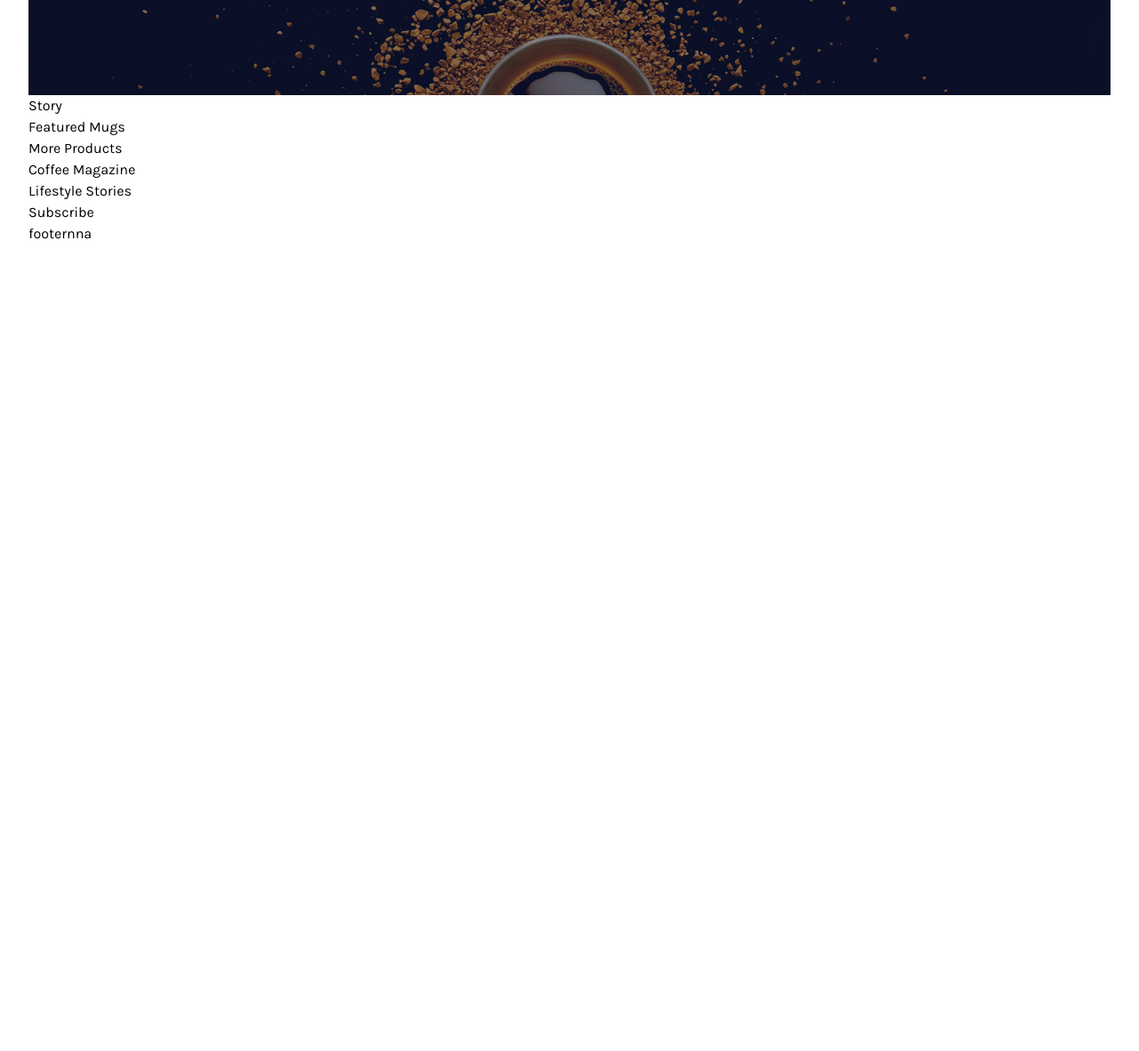
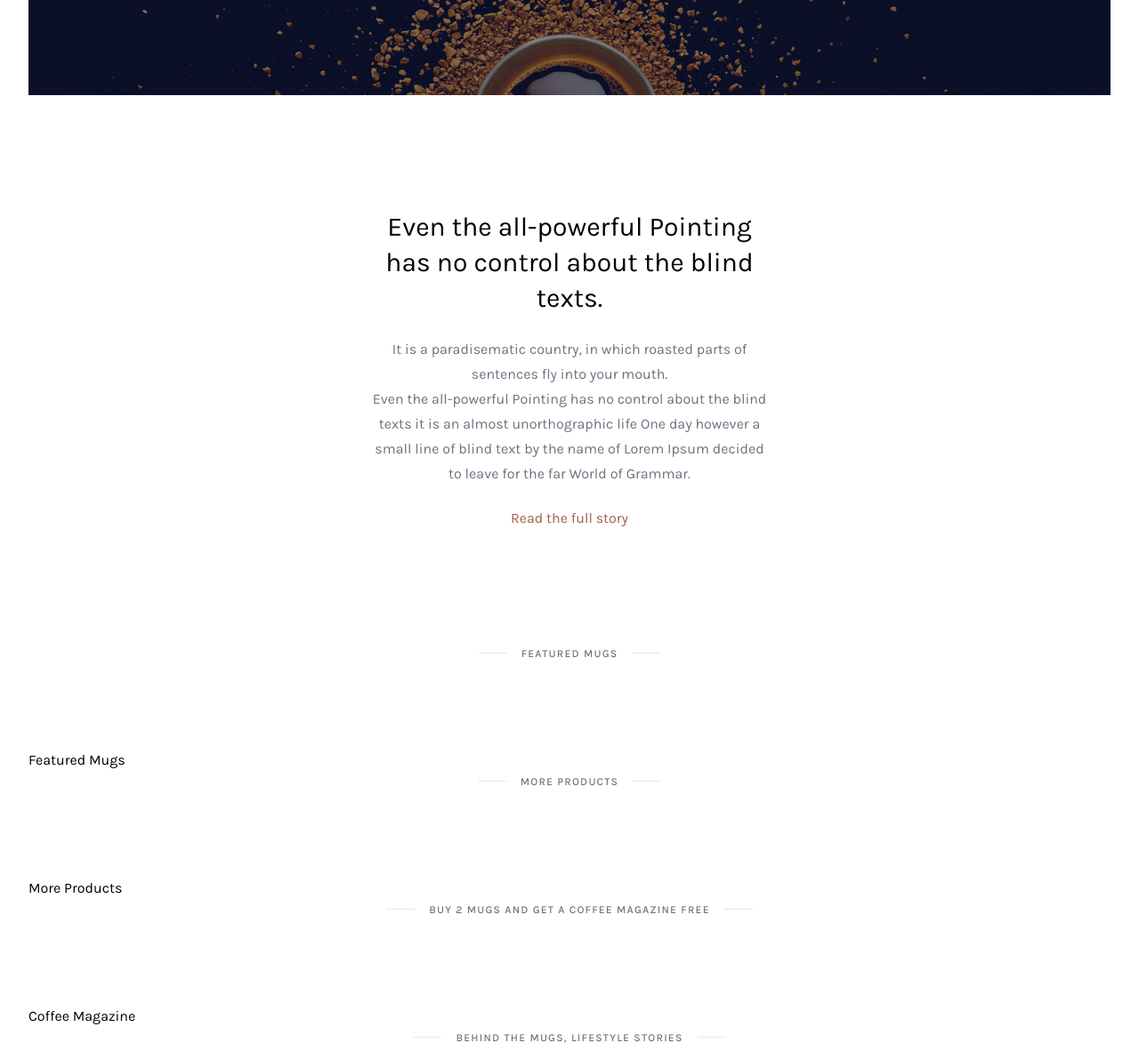
Before and after one commit to MinhTri2104tsa/CoffeeTailwind, a website: page public/index.html in a window 1280 px wide. Shown: the part 500-1682 px from the top of the page at 89% size. Before the commit the page ends 800 px from the top, so only its background shows below. Drawn offline with Linux system fonts and the light colour scheme.

Commit message:
Add stories

```diff
--- a/public/index.html
+++ b/public/index.html
@@ -85,23 +85,64 @@
                    </div>
                 </div> <!-- End slider -->
                 <div class="story">
-                    Story
+                    <div class="w-full h-full flex justify-center items-center">
+                        <div class="px-4 sm:px-16 md:px-32 lg:px-64 xl:px-96 py-32 text-center">
+                            <div class="text-3xl leading-10 mb-6">
+                                Even the all-powerful Pointing has no control about the blind texts.
+                            </div>
+                            <div class="text-gray-500 mb-6 leading-7">
+                                It is a paradisematic country, in which roasted parts of sentences
+                                 fly into your mouth.<br /> Even the all-powerful Pointing
+                                 has no control about the blind texts it is an almost unorthographic life One day however a small line of blind text by the name of Lorem Ipsum decided to leave for the far World of Grammar.
+                            </div>
+                            <div class="">
+                                <a class="text-coffee-400 hover:text-coffee-600 relative after:absolute after:-bottom-2 after:left-0 after:bg-coffee-50 hover:after:bg-coffee-200 after:h-0.5
+                             after:w-full after:transition-all after:ease-in-out after:duration-300 " href="#">Read the full story</a>
+                            </div>
+                        </div>
+
+                    </div>
                 </div> <!-- End story -->
+                <div class="ct-subheadline">
+                    <div class="ct-subheadline-deco-line"></div>
+                    <div class="ct-subheadline-label">Featured Mugs</div>
+                    <div class="ct-subheadline-deco-line"></div>
+
+                </div>
                 <div class="featured-mugs">
                     Featured Mugs
                 </div> <!-- End featured-mugs -->
+                <div class="ct-subheadline">
+                    <div class="ct-subheadline-deco-line"></div>
+                    <div class="ct-subheadline-label">More Products</div>
+                    <div class="ct-subheadline-deco-line"></div>
+
+                </div>
                 <div class="more-products">
                     More Products
                 </div> <!-- End more-products -->
+
+                <div class="ct-subheadline">
+                    <div class="ct-subheadline-deco-line"></div>
+                    <div class="ct-subheadline-label">Buy 2 mugs and get a coffee magazine free</div>
+                    <div class="ct-subheadline-deco-line"></div>
+                </div>
                 <div class="coffee-magazine">
                     Coffee Magazine
                 </div> <!-- End coffee-magazine -->
+                <div class="ct-subheadline">
+                    <div class="ct-subheadline-deco-line"></div>
+                    <div class="ct-subheadline-label">Behind the mugs, lifestyle stories</div>
+                    <div class="ct-subheadline-deco-line"></div>
+                </div>
                 <div class="lifestyle-stories">
                     Lifestyle Stories
                 </div> <!-- End lifestyle-stories -->
+
                 <div class="subscribe-us">
                     Subscribe
                 </div> <!-- End subscribe-us -->
+
             </main>
             <footer>
                 footernna
--- a/src/input.css
+++ b/src/input.css
@@ -9,7 +9,7 @@
     @apply absolute top-10 z-50 w-full text-center bg-white animate-slideDown;
 }
 .ct-top-menu-item{
-    @apply cursor-pointer py-1 hover:text-gray-800 relative after:lg:absolute after:lg:bottom-0 after:lg:left-0 after:lg:bg-light-coffee after:lg:h-0.5
+    @apply cursor-pointer py-1 hover:text-gray-800 relative after:lg:absolute after:lg:bottom-0 after:lg:left-0 after:lg:bg-coffee-200 after:lg:h-0.5
                             after:lg:w-0 hover:after:lg:w-full after:lg:transition-all after:lg:ease-in-out after:lg:duration-300 ;
 }
 .ct-top-menu-item-active{
@@ -21,3 +21,12 @@
 .ct-badge-circle{
     @apply text-xs text-center rounded-full px-1.5 ;
 }
+.ct-subheadline {
+    @apply  flex justify-center items-center mb-24
+}
+.ct-subheadline-label {
+    @apply mx-4 uppercase tracking-widest text-gray-500 font-medium text-[12px] text-center;
+}
+.ct-subheadline-deco-line {
+    @apply w-8 h-px bg-gray-200;
+}
--- a/tailwind.config.js
+++ b/tailwind.config.js
@@ -7,7 +7,13 @@ module.exports = {
         karla: ['Karla', 'sans-serif']
       },
       colors: {
-        'light-coffee': '#C89F94'
+        'coffee':{
+          50: 'E8D6D0',
+          200:'#C89F94',
+          400:'#A25F4B',
+          600:'#744838',
+        }
+
       },
       keyframes: {
         slideDown: {
```
Also changed, not shown: public/output.css.
